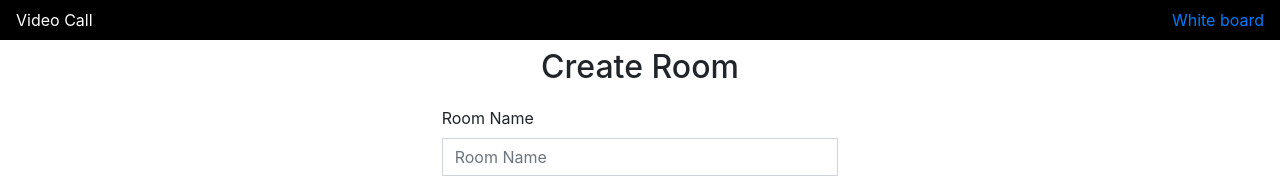
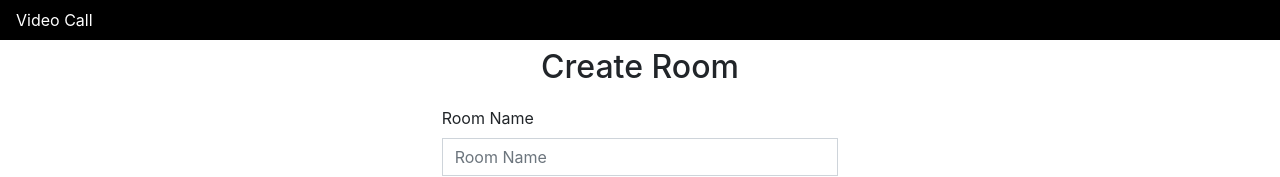
Before and after one commit to social-media-asac/video-chat, a website: page public/index.html in a window 1280 px wide. Shown: the top 177 px of the page. Drawn offline with nearby package versions, Linux system fonts and the light colour scheme.

Commit message:
some edit

```diff
--- a/public/index.html
+++ b/public/index.html
@@ -55,7 +55,7 @@
         <nav class="navbar fixed-top bg-info rounded-0 d-print-none">
             <div class="text-white">Video Call</div>
 
-            <a href="white.html">White board</a>
+            <!-- <a href="white.html">White board</a> -->
 
             <div class="pull-right room-comm" hidden>
                 <button class="btn btn-sm rounded-0 btn-no-effect" id='toggle-video' title="Hide Video">
```
